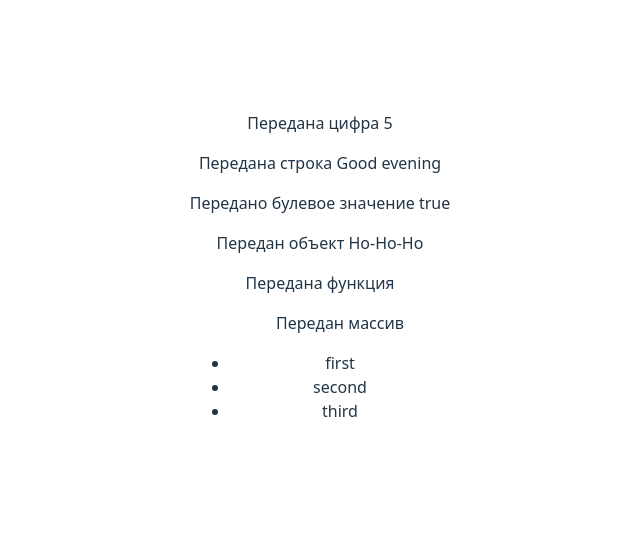
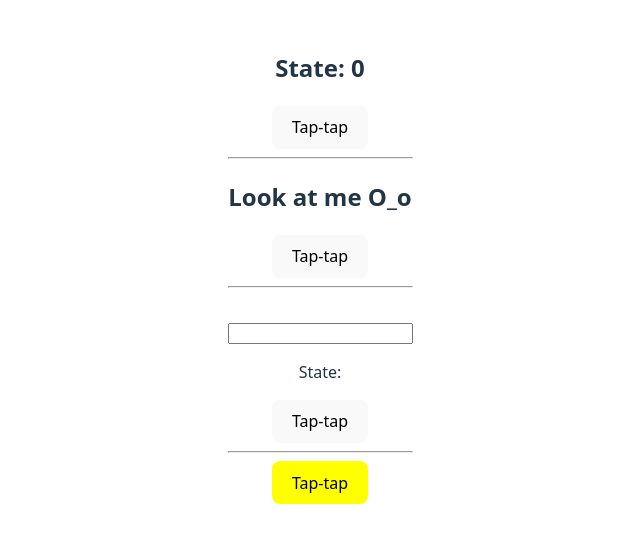
Before and after one commit to EdChekanov/Redev-practice, a React (Vite) app: page / in a window 1280 px wide. Shown: the part 133-676 px from the top of the page, without its empty margins (320-960 px from the left). Built offline with nearby package versions, Linux system fonts and the light colour scheme.

Commit message:
state 1st task

```diff
--- a/src/App.jsx
+++ b/src/App.jsx
@@ -1,20 +1,19 @@
 import './App.css';
-import Number from '@/components/Number';
-import String from '@/components/String';
-import Boolean from '@/components/Boolean';
-import Object from '@/components/Object';
-import Function from '@/components/Function';
-import Array from '@/components/Array';
+import Counter from '@/components/state/Counter';
+import Text from '@/components/state/Text';
+import Input from './components/state/Input';
+import Button from './components/state/Button';
 
 function App() {
   return (
     <>
-      <Number number={5} />
-      <String string={'Good evening'} />
-      <Boolean boolean={true} />
-      <Object object={{ text: 'Ho-Ho-Ho' }} />
-      <Function fn={() => console.log('Hi there')} />
-      <Array array={['first', 'second', 'third']} />
+      <Counter />
+      <hr />
+      <Text />
+      <hr />
+      <Input />
+      <hr />
+      <Button />
     </>
   );
 }
--- /dev/null
+++ b/src/components/state/Button.jsx
@@ -0,0 +1,24 @@
+import { useState } from 'react';
+
+const Button = () => {
+  const [state, setState] = useState('#ff0');
+
+  return (
+    <>
+      <button
+        style={{ backgroundColor: state }}
+        onClick={() =>
+          setState(
+            `#${Math.floor(Math.random() * 0xffffff)
+              .toString(16)
+              .padStart(6, '0')}`
+          )
+        }
+      >
+        Tap-tap
+      </button>
+    </>
+  );
+};
+
+export default Button;
--- /dev/null
+++ b/src/components/state/Counter.jsx
@@ -0,0 +1,14 @@
+import { useState } from 'react';
+
+const Counter = () => {
+  const [state, setState] = useState(0);
+
+  return (
+    <>
+      <h2>State: {state}</h2>
+      <button onClick={() => setState((s) => s + 1)}>Tap-tap</button>
+    </>
+  );
+};
+
+export default Counter;
--- /dev/null
+++ b/src/components/state/Input.jsx
@@ -0,0 +1,20 @@
+import { useState } from 'react';
+
+const Input = () => {
+  const [state, setState] = useState('');
+
+  return (
+    <>
+      <br />
+      <input
+        type="text"
+        value={state}
+        onChange={(e) => setState(e.target.value)}
+      />
+      <p>State: {state}</p>
+      <button onClick={() => setState('')}>Tap-tap</button>
+    </>
+  );
+};
+
+export default Input;
--- /dev/null
+++ b/src/components/state/Text.jsx
@@ -0,0 +1,14 @@
+import { useState } from 'react';
+
+const Text = () => {
+  const [state, setState] = useState(true);
+
+  return (
+    <>
+      {state ? <h2>Look at me O_o</h2> : <h2>___</h2>}
+      <button onClick={() => setState((s) => !s)}>Tap-tap</button>
+    </>
+  );
+};
+
+export default Text;
```
Also changed, not shown: src/components/props/Array.jsx (renamed from src/components/Array.jsx), src/components/props/Boolean.jsx (renamed from src/components/Boolean.jsx), src/components/props/Function.jsx (renamed from src/components/Function.jsx), src/components/props/Number.jsx (renamed from src/components/Number.jsx), src/components/props/Object.jsx (renamed from src/components/Object.jsx), src/components/props/String.jsx (renamed from src/components/String.jsx).
